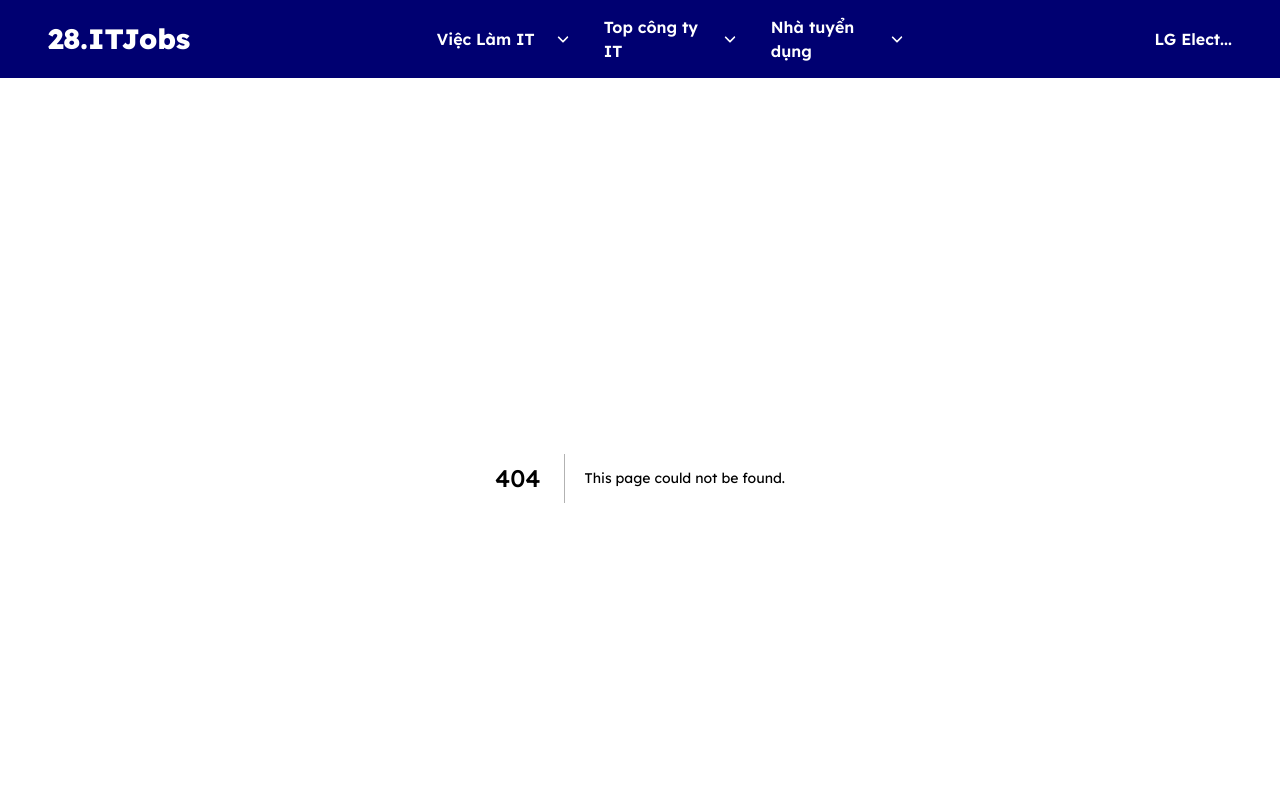
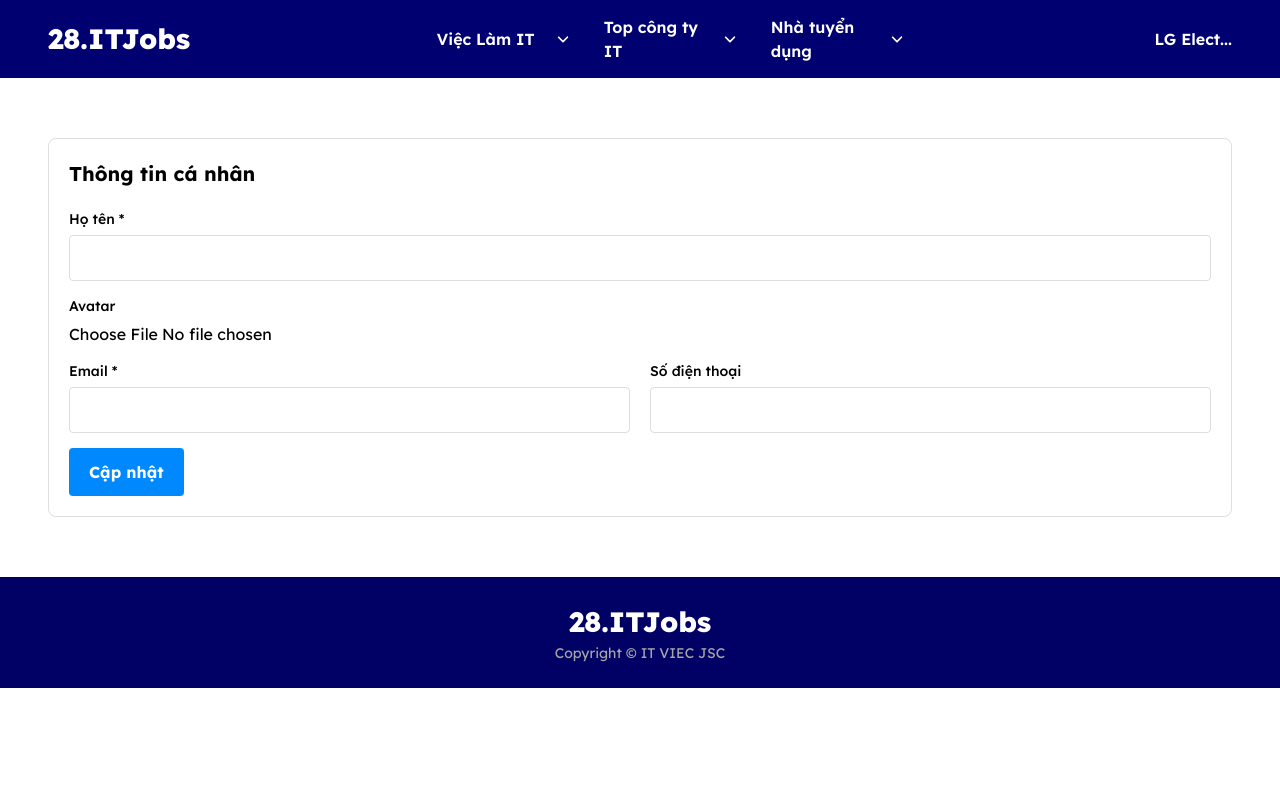
Before and after one commit to HungTrinh30106/it-job-frontend, a Next.js app: page /user-manage/profile in a window 1280 px wide. Before the commit this address had no page. Shown: the top 800 px of the page. Built offline with nearby package versions, Linux system fonts and the light colour scheme.

Commit message:
Dựng trang quản lý thông tin cá nhân

```diff
--- /dev/null
+++ b/src/app/(pages)/user-manage/profile/page.tsx
@@ -0,0 +1,83 @@
+export default function Page() {
+  return (
+    <>
+      {/* Thông tin cá nhân */}
+      <div className="py-[60px]">
+        <div className="contain">
+          <div className="border border-[#DEDEDE] rounded-[8px] p-[20px]">
+            <h1 className="font-[700] text-[20px] text-black mb-[20px]">
+              Thông tin cá nhân
+            </h1>
+            <form
+              action=""
+              className="grid sm:grid-cols-2 gap-x-[20px] gap-y-[15px]"
+            >
+              <div className="sm:col-span-2">
+                <label
+                  htmlFor="fullName"
+                  className="block font-[500] text-[14px] text-black mb-[5px]"
+                >
+                  Họ tên *
+                </label>
+                <input
+                  type="text"
+                  id="fullName"
+                  className="w-[100%] h-[46px] border border-[#DEDEDE] rounded-[4px] px-[20px] font-[500] text-[14px] text-black"
+                />
+              </div>
+              <div className="sm:col-span-2">
+                <label
+                  htmlFor="avatar"
+                  className="block font-[500] text-[14px] text-black mb-[5px]"
+                >
+                  Avatar
+                </label>
+                <input
+                  type="file"
+                  name=""
+                  id="avatar"
+                  accept="image/*"
+                  className=""
+                />
+              </div>
+              <div className="">
+                <label
+                  htmlFor="email"
+                  className="block font-[500] text-[14px] text-black mb-[5px]"
+                >
+                  Email *
+                </label>
+                <input
+                  type="email"
+                  name=""
+                  id="email"
+                  className="w-[100%] h-[46px] border border-[#DEDEDE] rounded-[4px] py-[14px] px-[20px] font-[500] text-[14px] text-black"
+                />
+              </div>
+              <div className="">
+                <label
+                  htmlFor="phone"
+                  className="block font-[500] text-[14px] text-black mb-[5px]"
+                >
+                  Số điện thoại
+                </label>
+                <input
+                  type="text"
+                  name=""
+                  id="phone"
+                  className="w-[100%] h-[46px] border border-[#DEDEDE] rounded-[4px] py-[14px] px-[20px] font-[500] text-[14px] text-black"
+                />
+              </div>
+              <div className="sm:col-span-2">
+                <button className="bg-[#0088FF] rounded-[4px] h-[48px] px-[20px] font-[700] text-[16px] text-white cursor-pointer">
+                  Cập nhật
+                </button>
+              </div>
+            </form>
+          </div>
+        </div>
+      </div>
+      {/* Hết Thông tin cá nhân */}
+    </>
+  );
+}
```
